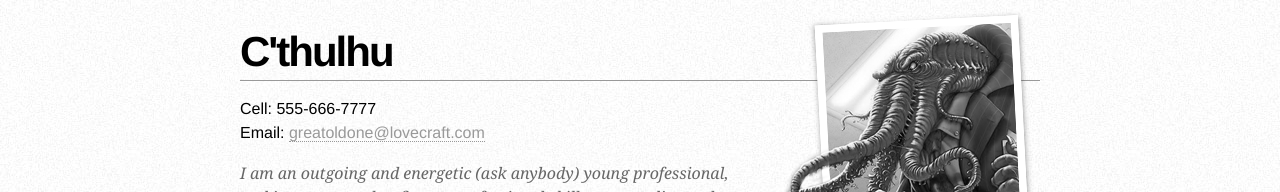
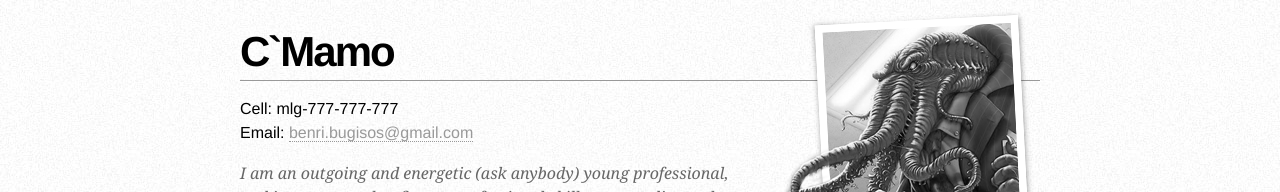
Before and after one commit to Primc5/Primc5.github.io, a plain HTML site: page OnePageResume/index.html in a window 1280 px wide. Shown: the top 192 px of the page. Drawn offline with Linux system fonts and the light colour scheme.

Commit message:
Add files via upload

```diff
--- a/OnePageResume/index.html
+++ b/OnePageResume/index.html
@@ -39,11 +39,11 @@
 
             <!-- Microformats! -->
 
-            <h1 class="fn">C'thulhu</h1>
+            <h1 class="fn">C`Mamo</h1>
 
             <p>
-                Cell: <span class="tel">555-666-7777</span><br />
-                Email: <a class="email" href="mailto:greatoldone@lovecraft.com">greatoldone@lovecraft.com</a>
+                Cell: <span class="tel">mlg-777-777-777</span><br />
+                Email: <a class="email" href="mailto:greatoldone@lovecraft.com">benri.bugisos@gmail.com</a>
             </p>
         </div>
 
```
